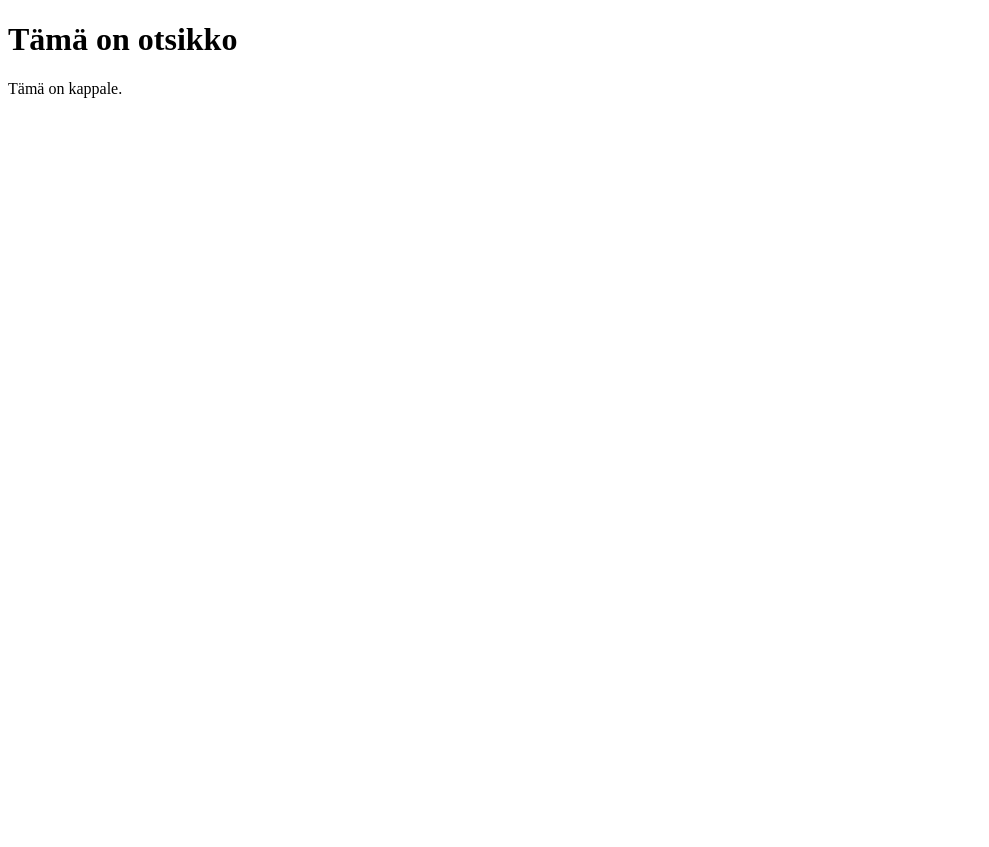
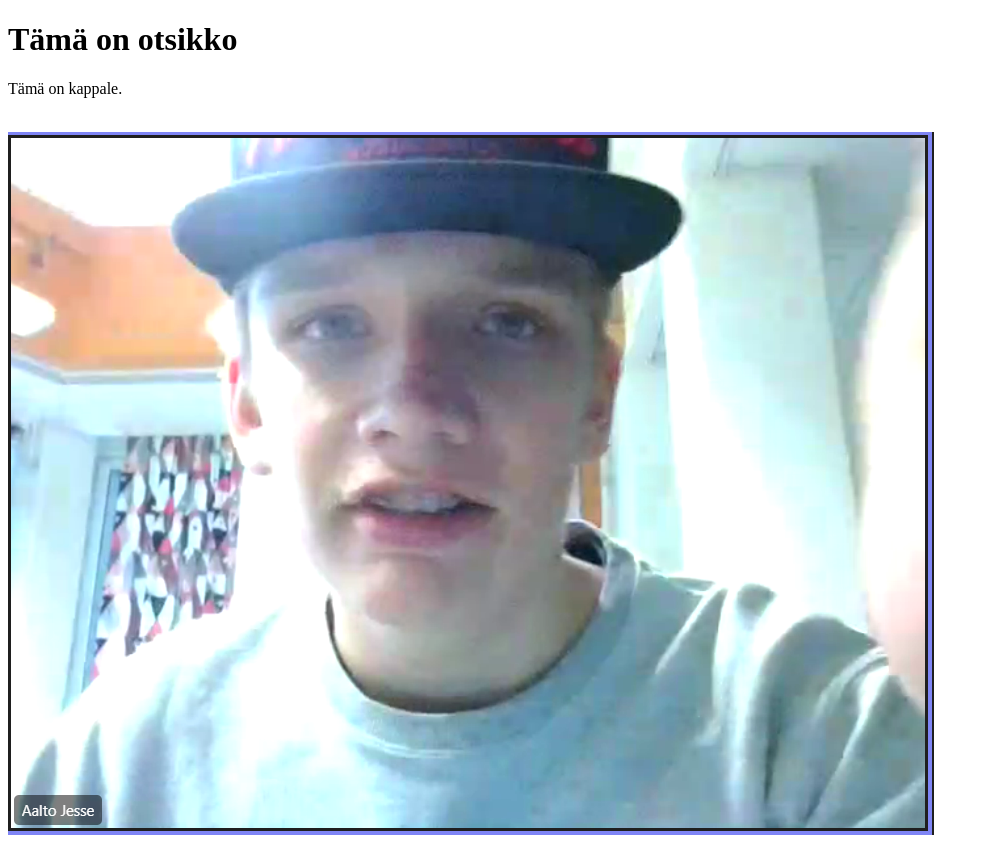
Before and after one commit to KKerser/KKerser.github.io, a plain HTML site: page index.html in a window 1280 px wide. Shown: the whole page, without its empty margins (0-989 px from the left). Before the commit the page ends 800 px from the top, so only its background shows below. Drawn offline with Linux system fonts and the light colour scheme.

Commit message:
Add files via upload

```diff
--- a/index.html
+++ b/index.html
@@ -6,7 +6,9 @@
 <body>
 
 <h1>Tämä on otsikko</h1>
-<p>Tämä on kappale.</p>
+<p>Tämä on kappale.</p><br>
+
+    <img src="jesse aalto.png" alt="Tässä on Kristerin kuva">
 
 </body>
 </html>
```
